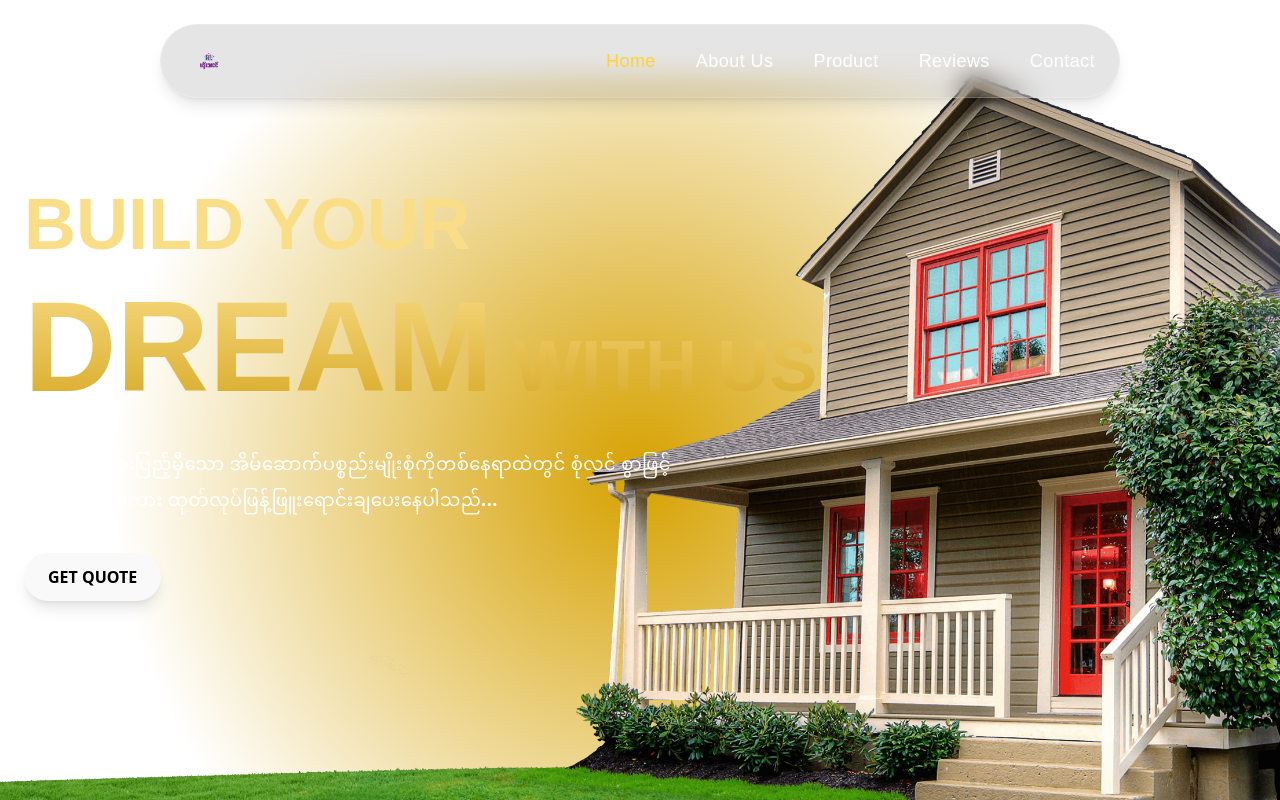
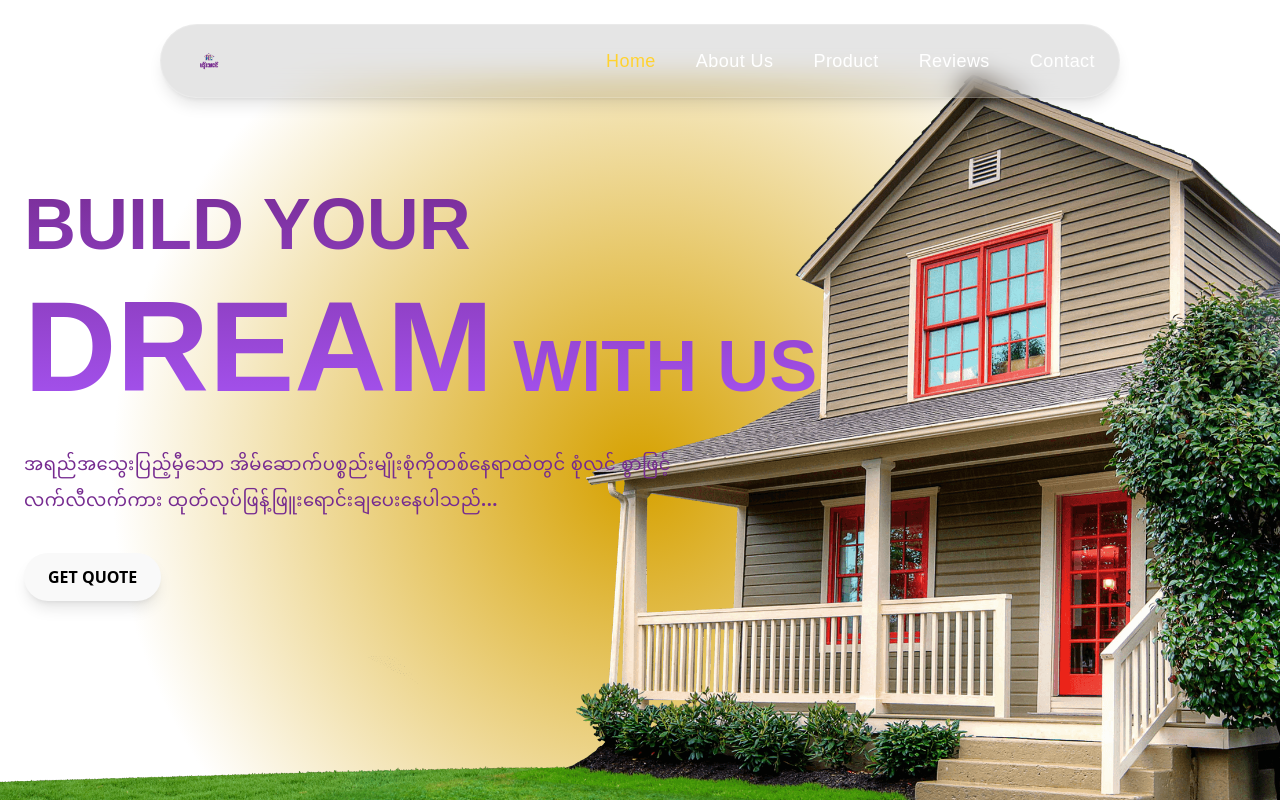
Before and after one commit to niteash/Pan-Tha-Zin-Project, a React (Vite) app: page / in a window 1280 px wide. Shown: the top 800 px of the page. Built offline with nearby package versions, Linux system fonts and the light colour scheme; a web font is replaced by a local one.

Commit message:
home color change

```diff
--- a/src/App.css
+++ b/src/App.css
@@ -7,7 +7,7 @@
   }
 
   .gradient {
-    background: linear-gradient(180deg, #fadd87 40%, #d4a51e 100%, #fadd87 20%);
+    background: linear-gradient(180deg, #762b90 0%, #a855f7 100%);
     -webkit-background-clip: text;
     -webkit-text-fill-color: transparent;
     background-clip: text;
--- a/src/pages/Home.tsx
+++ b/src/pages/Home.tsx
@@ -34,7 +34,7 @@ function Home() {
             BUILD YOUR <br /> <span className="font-bold text-9xl">DREAM</span>{" "}
             WITH US
           </h2>
-          <p className="mt-10 md:mt-5 text-lg text-white rounded-4xl font-bold mb-4 leading-9 max-w-2xl tracking-wide">
+          <p className="mt-10 md:mt-5 text-lg text-color-purple rounded-4xl font-extrabold mb-4 leading-9 max-w-2xl tracking-wide font-color-purple">
             အရည်အသွေးပြည့်မှီသော အိမ်ဆောက်ပစ္စည်းမျိုးစုံကိုတစ်နေရာထဲတွင် စုံလင်
             စွာဖြင့် လက်လီလက်ကား ထုတ်လုပ်ဖြန့်ဖြူးရောင်းချပေးနေပါသည်...
           </p>
```
